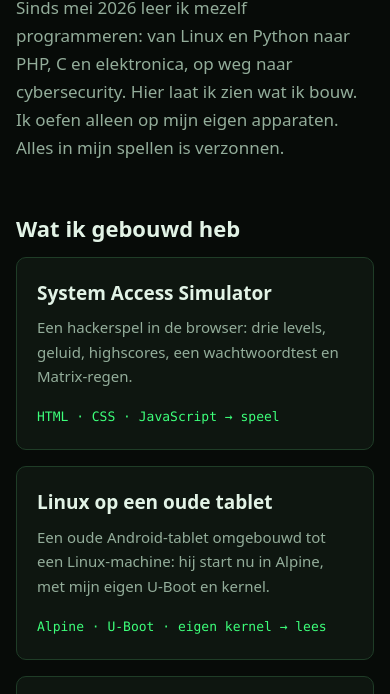
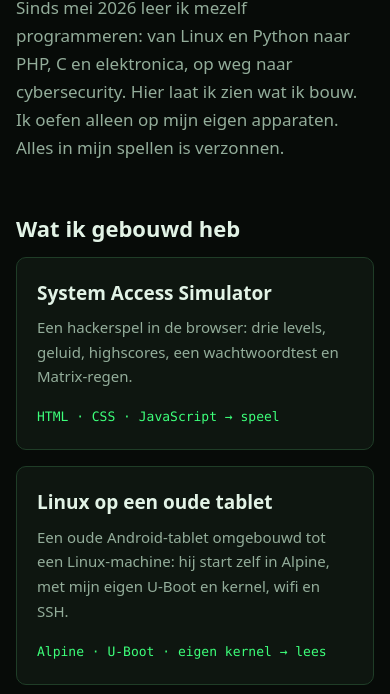
Before and after one commit to Fr3akH3adH3ak/Projecten, a plain HTML site: page index.html in a window 390 px wide. Shown: the part 133-827 px from the top of the page. Drawn offline with Linux system fonts and the light colour scheme.

Commit message:
Voorpagina: tablet start zelf op, met wifi en SSH
Co-Authored-By: Claude Opus 5.5 <noreply@anthropic.com>
Claude-Session: https://claude.ai/code/session_01CQa34dTttb7B3CFZmJUaSf

```diff
--- a/index.html
+++ b/index.html
@@ -33,8 +33,8 @@
         <a class="kaart" href="tablet/">
           <h3>Linux op een oude tablet</h3>
           <p>
-            Een oude Android-tablet omgebouwd tot een Linux-machine: hij start nu in Alpine, met
-            mijn eigen U-Boot en kernel.
+            Een oude Android-tablet omgebouwd tot een Linux-machine: hij start zelf in Alpine, met
+            mijn eigen U-Boot en kernel, wifi en SSH.
           </p>
           <span class="label">Alpine · U-Boot · eigen kernel → lees</span>
         </a>
```
